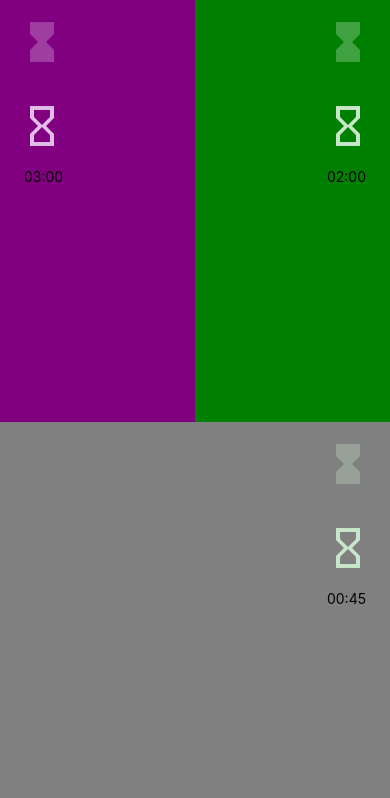
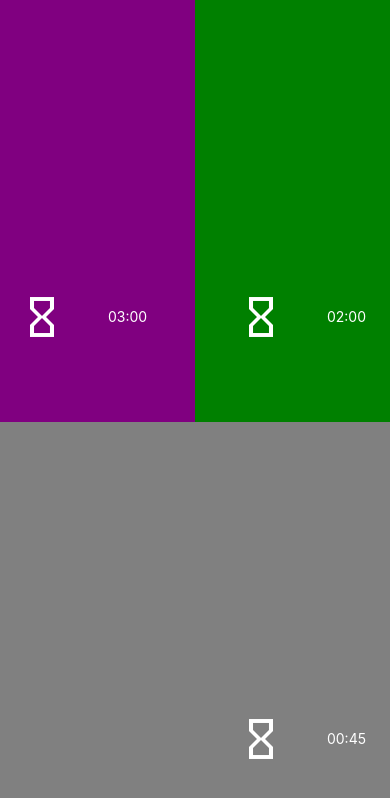
Before and after one commit to anli/rna-pendulum, a React Native app: screen / in a window 390 px wide. Shown: the top 798 px of the page. Built offline with nearby package versions, Linux system fonts and the light colour scheme.

Commit message:
feat(home): change countdown, hourglass UI (#6)

```diff
--- a/src/screens/home/home.tsx
+++ b/src/screens/home/home.tsx
@@ -27,66 +27,102 @@ const HomeScreen = () => {
     <Screen>
       <Top>
         <PurpleSection>
+          <Row>
+            {topTimerPurple.status !== 'FULL' && (
+              <>
                 <Hourglass
                   testID="Purple.Hourglass.Top"
                   icon={getIconByStatus(topTimerPurple.status)}
-            color={Colors.purple100}
+                  color={Colors.white}
                   size={48}
                   disabled={topTimerPurple.status !== 'EMPTY'}
                   onPress={topTimerPurple.start}
                 />
-
+                <Countdown>{getMinSec(countdownBlack)}</Countdown>
+              </>
+            )}
+          </Row>
+          <Row>
+            {bottomTimerPurple.status !== 'FULL' && (
+              <>
                 <Hourglass
                   testID="Purple.Hourglass.Bottom"
                   icon={getIconByStatus(bottomTimerPurple.status)}
-            color={Colors.purple100}
+                  color={Colors.white}
                   size={48}
                   disabled={bottomTimerPurple.status !== 'EMPTY'}
                   onPress={bottomTimerPurple.start}
                 />
                 <Countdown>{getMinSec(countdownPurple)}</Countdown>
+              </>
+            )}
+          </Row>
         </PurpleSection>
 
         <GreenSection>
+          <Row>
+            {topTimerGreen.status !== 'FULL' && (
+              <>
                 <Hourglass
                   testID="Green.Hourglass.Top"
                   icon={getIconByStatus(topTimerGreen.status)}
-            color={Colors.green100}
+                  color={Colors.white}
                   size={48}
                   disabled={topTimerGreen.status !== 'EMPTY'}
                   onPress={topTimerGreen.start}
                 />
-
+                <Countdown>{getMinSec(countdownBlack)}</Countdown>
+              </>
+            )}
+          </Row>
+          <Row>
+            {bottomTimerGreen.status !== 'FULL' && (
+              <>
                 <Hourglass
                   testID="Green.Hourglass.Bottom"
                   icon={getIconByStatus(bottomTimerGreen.status)}
-            color={Colors.green100}
+                  color={Colors.white}
                   size={48}
                   disabled={bottomTimerGreen.status !== 'EMPTY'}
                   onPress={bottomTimerGreen.start}
                 />
                 <Countdown>{getMinSec(countdownGreen)}</Countdown>
+              </>
+            )}
+          </Row>
         </GreenSection>
       </Top>
       <BlackSection>
+        <Row>
+          {topTimerBlack.status !== 'FULL' && (
+            <>
               <Hourglass
                 testID="Black.Hourglass.Top"
                 icon={getIconByStatus(topTimerBlack.status)}
-          color={Colors.green100}
+                color={Colors.white}
                 size={48}
                 disabled={topTimerBlack.status !== 'EMPTY'}
                 onPress={topTimerBlack.start}
               />
-
+              <Countdown>{getMinSec(countdownBlack)}</Countdown>
+            </>
+          )}
+        </Row>
+        <Row>
+          {bottomTimerBlack.status !== 'FULL' && (
+            <>
               <Hourglass
                 testID="Black.Hourglass.Bottom"
                 icon={getIconByStatus(bottomTimerBlack.status)}
-          color={Colors.green100}
+                color={Colors.white}
                 size={48}
                 disabled={bottomTimerBlack.status !== 'EMPTY'}
                 onPress={bottomTimerBlack.start}
               />
               <Countdown>{getMinSec(countdownBlack)}</Countdown>
+            </>
+          )}
+        </Row>
       </BlackSection>
     </Screen>
   );
@@ -123,6 +159,13 @@ const Top = styled.View`
 const Countdown = styled.Text`
   margin-left: 24px;
   margin-right: 24px;
+  color: ${Colors.white};
+`;
+
+const Row = styled.View`
+  flex: 1;
+  flex-direction: row;
+  align-items: center;
 `;
 
 const Hourglass = styled(IconButton)``;
```
Also changed, not shown: 1 other file (tests, documents, lock files or other folders). Lines whose indentation alone changed are shown as unchanged.
